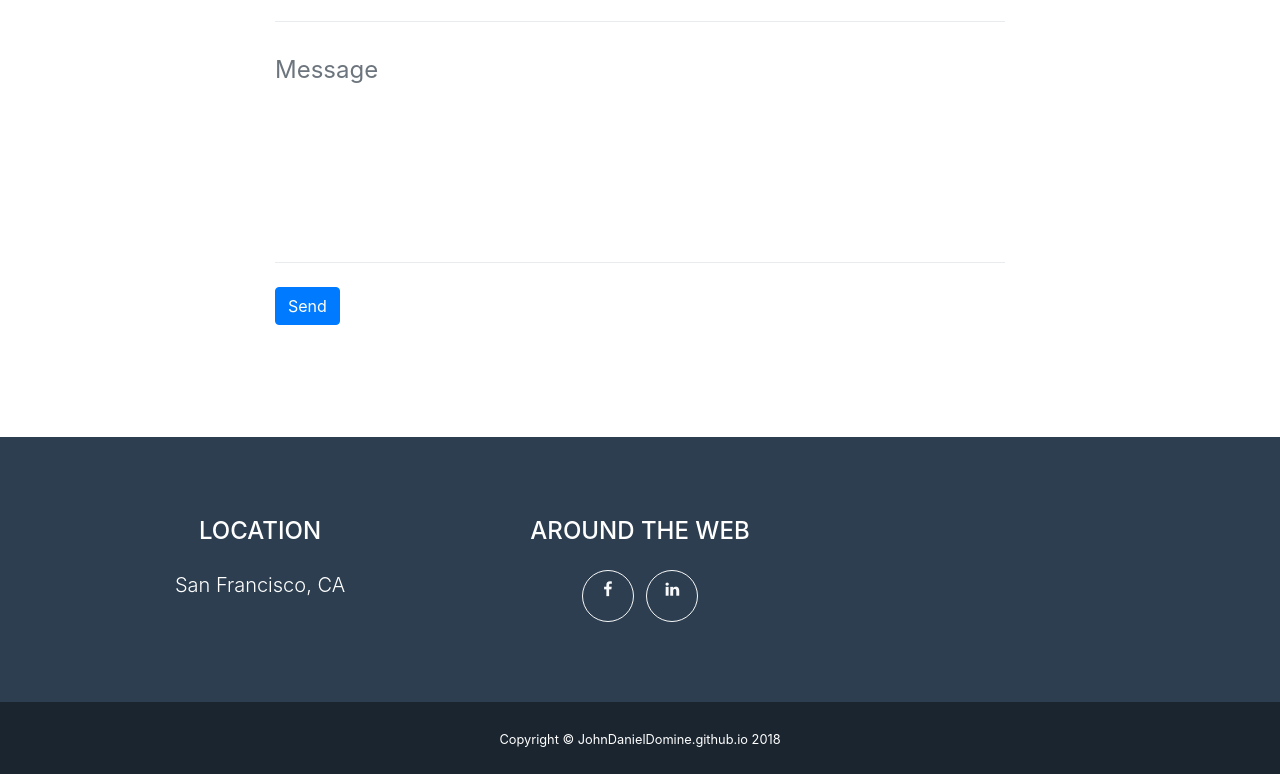
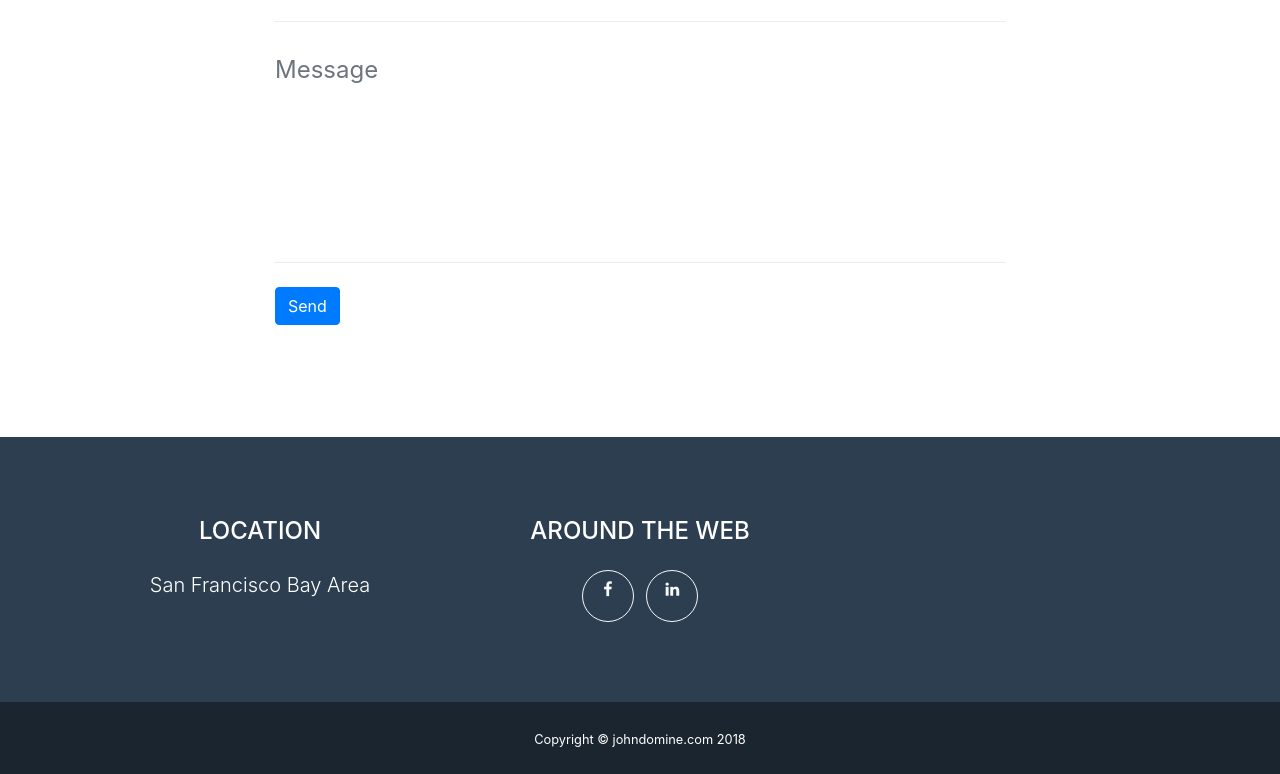
Before and after one commit to recurjohn/superviolet.github.io, a website with bundled scripts: page index.html in a window 1280 px wide. Shown: the part 2499-3273 px from the top of the page. Built offline with nearby package versions, Linux system fonts and the light colour scheme.

Commit message:
updated footer

```diff
--- a/index.html
+++ b/index.html
@@ -179,7 +179,7 @@
         <div class="row">
           <div class="col-md-4 mb-5 mb-lg-0">
             <h4 class="text-uppercase mb-4">Location</h4>
-            <p class="lead mb-0">San Francisco, CA </p>
+            <p class="lead mb-0">San Francisco Bay Area </p>
           </div>
           <div class="col-md-4 mb-5 mb-lg-0">
             <h4 class="text-uppercase mb-4">Around the Web</h4>
@@ -207,7 +207,7 @@
 
     <div class="copyright py-4 text-center text-white">
       <div class="container">
-        <small>Copyright &copy; JohnDanielDomine.github.io 2018</small>
+        <small>Copyright &copy; johndomine.com 2018</small>
       </div>
     </div>
 
```
